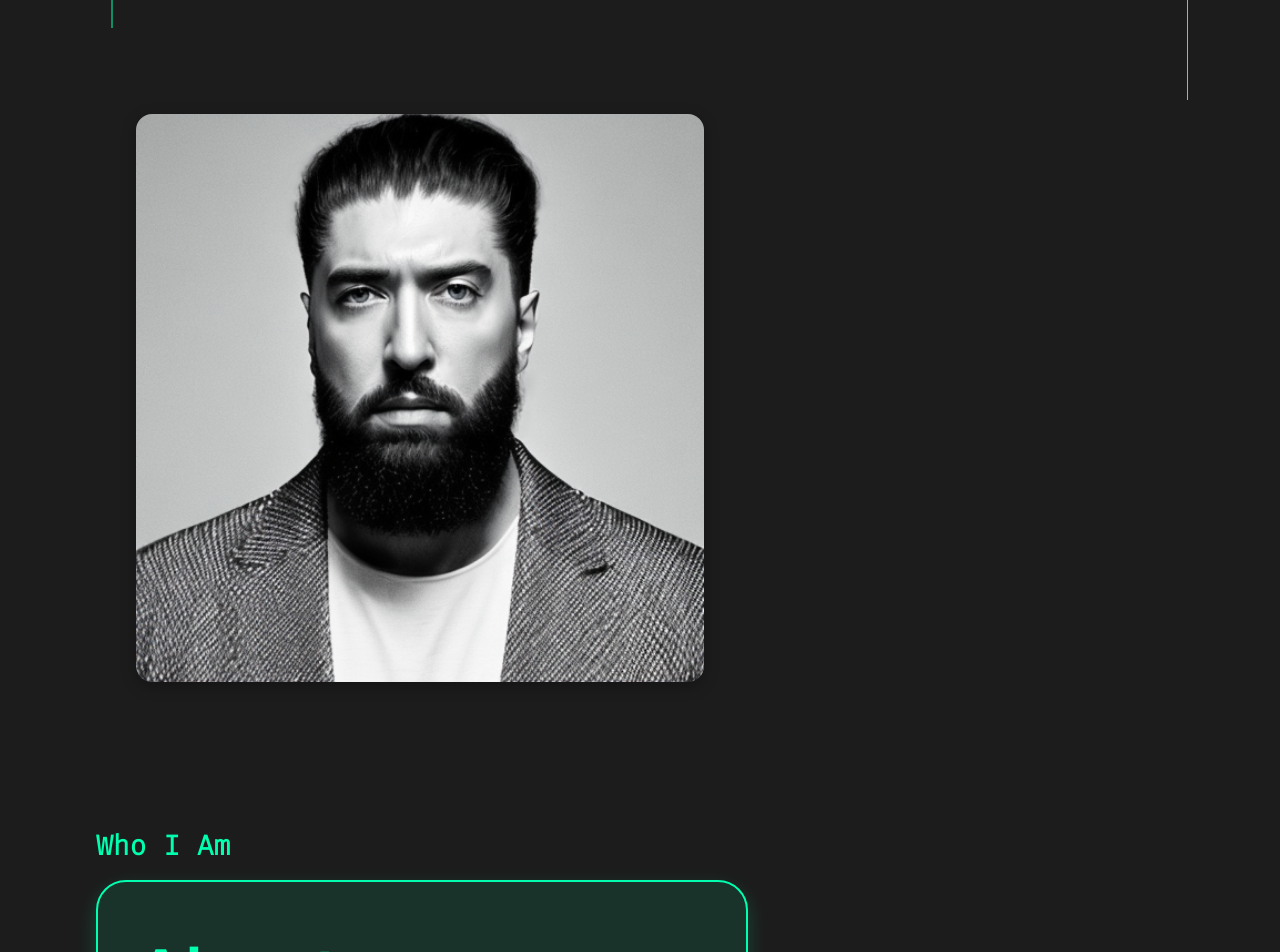
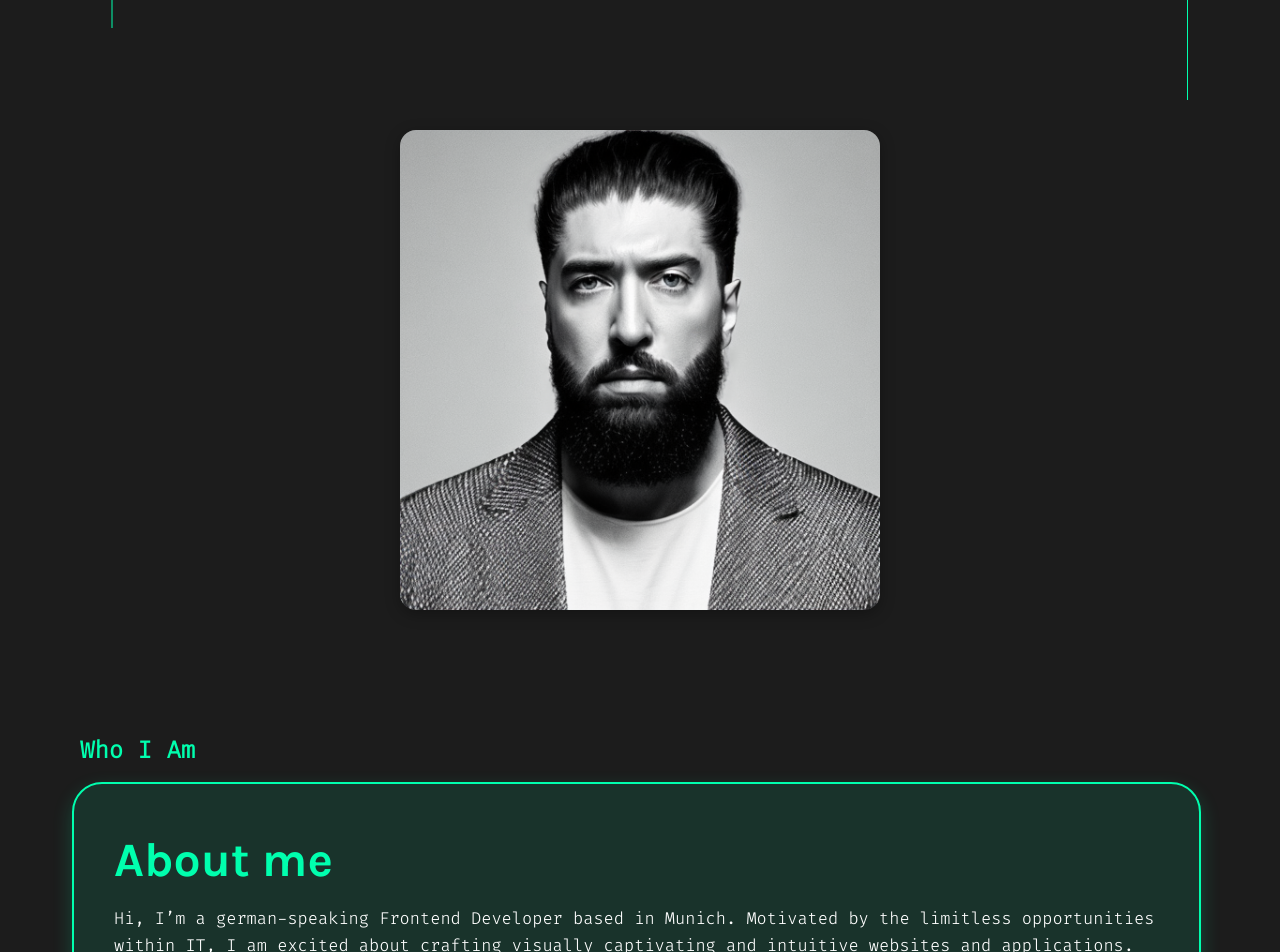
Before and after one commit to Metafeller/portfolio, an Angular app: page / in a window 1280 px wide. Shown: the part 940-1892 px from the top of the page. Built offline with nearby package versions, Linux system fonts and the light colour scheme.

Commit message:
Update about me scss
Media Queries Breakpoints (min 320px to max 1920px)

```diff
--- a/src/app/about-me/about-me.component.scss
+++ b/src/app/about-me/about-me.component.scss
@@ -208,7 +208,7 @@
         }
         h4 {
           font-size: 18px;
-          margin-left: 10px;
+          margin-left: 8px;
         }
         p,
         .about-me-highlights li span {
@@ -264,7 +264,7 @@
         }
         h4 {
           font-size: 18px;
-          margin-left: 10px;
+          margin-left: 8px;
         }
         p,
         .about-me-highlights li span {
@@ -279,10 +279,11 @@
 // Tablet Ansicht - 481px bis 767px
 @media (min-width: 481px) and (max-width: 767px) {
   .about-me {
-    padding: 48px 24px;
+    padding: 40px 24px;
 
     .about-me-content {
       flex-direction: column;
+      padding: 32px 16px;
       gap: 32px;
 
       .about-me-image-wrapper {
@@ -290,14 +291,26 @@
           img {
             width: 350px;
             height: auto;
+            margin-left: 0px;
+          }
+          // Vektor-Hintergrund hinzufügen
+          .vector-background {
+            top: 0;
+            left: -30px;
+            right: 20px;
+            bottom: 10px;
           }
         }
       }
 
       .about-me-box {
-        width: 100%;
+        width: 90%;
         height: auto;
         padding: 32px;
+
+        li {
+          flex-direction: column;
+        }
       }
 
       .about-me-text {
@@ -306,6 +319,7 @@
         }
         h4 {
           font-size: 20px;
+          margin-left: 8px;
         }
         p,
         .about-me-highlights li span {
@@ -316,18 +330,31 @@
   }
 }
 
+
 // Big-Tablet Ansicht - 768px bis 1024px
 @media (min-width: 768px) and (max-width: 1024px) {
   .about-me {
     padding: 64px 32px;
 
     .about-me-content {
+      display: flex;
+      flex-wrap: wrap;
+      justify-content: center;
       gap: 48px;
 
       .about-me-image-wrapper {
         .about-me-image {
           img {
-            width: 400px;
+            width: 480px;
+            height: auto;
+            margin-left: 0px;
+          }
+          // Vektor-Hintergrund hinzufügen
+          .vector-background {
+            top: 0;
+            left: -40px;
+            right: 20px;
+            bottom: 0px;
           }
         }
       }
@@ -344,6 +371,7 @@
         }
         h4 {
           font-size: 24px;
+          margin-left: 8px;
         }
         p,
         .about-me-highlights li span {
@@ -354,41 +382,95 @@
   }
 }
 
-// Desktop Ansicht - ab 1025px
-@media (min-width: 1025px) {
+
+// Big-Tablet oder Mini-Laptop Ansicht - 1025px bis 1366px
+@media (min-width: 1025px) and (max-width: 1366px) {
   .about-me {
-    padding: 64px;
+    padding: 80px 40px;
 
     .about-me-content {
-      flex-direction: row;
-      gap: 64px;
+      display: flex;
+      flex-wrap: wrap;
+      justify-content: center;
+      gap: 48px;
 
       .about-me-image-wrapper {
         .about-me-image {
           img {
-            width: 568px;
+            width: 480px;
+            height: auto;
+            margin-left: 0px;
+          }
+          // Vektor-Hintergrund hinzufügen
+          .vector-background {
+            top: 0;
+            left: -50px;
+            right: 20px;
+            bottom: -10px;
           }
         }
       }
 
       .about-me-box {
-        width: 568px;
+        width: 92%;
         height: auto;
         padding: 40px;
       }
 
       .about-me-text {
         h2 {
-          font-size: 72px;
+          font-size: 48px;
         }
         h4 {
-          font-size: 28px;
+          font-size: 24px;
+          margin-left: 8px;
         }
         p,
         .about-me-highlights li span {
-          font-size: 18px;
+          font-size: 17px;
         }
       }
     }
   }
 }
+
+// Laptop oder Desktop Ansicht - 1367px bis 1920px ?
+
+// // Laptop oder Desktop Ansicht - ab 1367px
+// @media (min-width: 1367px) {
+//   .about-me {
+//     padding: 64px;
+
+//     .about-me-content {
+//       flex-direction: row;
+//       gap: 64px;
+
+//       .about-me-image-wrapper {
+//         .about-me-image {
+//           img {
+//             width: 568px;
+//           }
+//         }
+//       }
+
+//       .about-me-box {
+//         width: 568px;
+//         height: auto;
+//         padding: 40px;
+//       }
+
+//       .about-me-text {
+//         h2 {
+//           font-size: 72px;
+//         }
+//         h4 {
+//           font-size: 28px;
+//         }
+//         p,
+//         .about-me-highlights li span {
+//           font-size: 18px;
+//         }
+//       }
+//     }
+//   }
+// }
```
